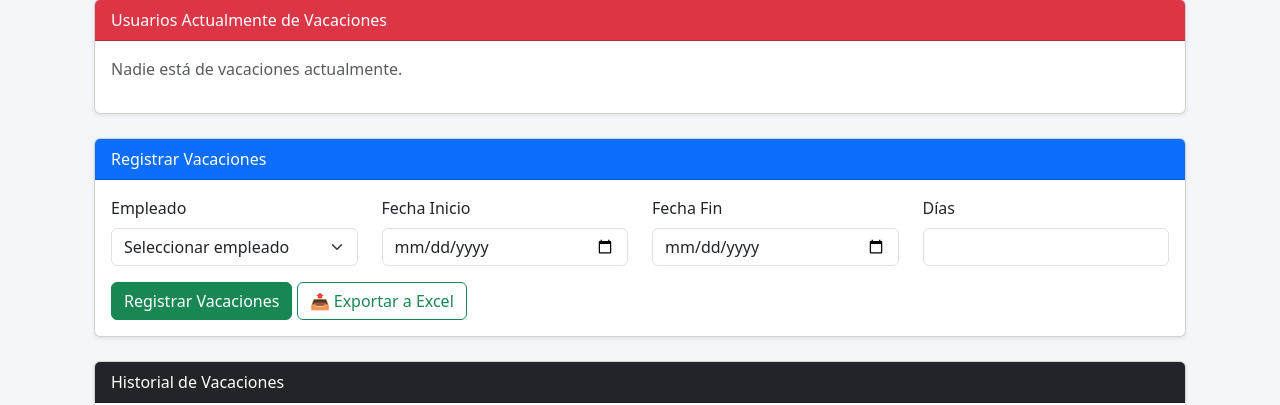
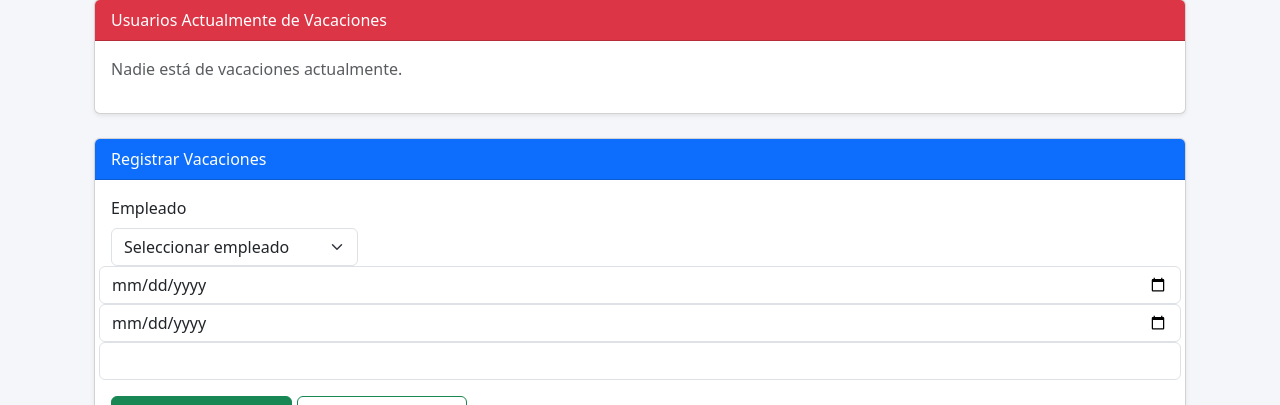
Before and after one commit to Corose/dashboard, a Flask app: page /vacaciones in a window 1280 px wide. Shown: the part 270-675 px from the top of the page. Run offline with Flask 3, Linux system fonts and the light colour scheme; a user stored in the database is signed in; data that the repository does not hold is empty.

Commit message:
fix tablav3

```diff
--- a/templates/vacaciones.html
+++ b/templates/vacaciones.html
@@ -66,22 +66,13 @@
                     </div>
 
                     <!-- Fecha inicio -->
-                    <div class="col-md-3">
-                        <label class="form-label">Fecha Inicio</label>
-                        <input type="date" name="fecha_inicio" class="form-control" required>
-                    </div>
+                    <input type="date" name="fecha_inicio" id="fecha_inicio" class="form-control" required>
 
                     <!-- Fecha fin -->
-                    <div class="col-md-3">
-                        <label class="form-label">Fecha Fin</label>
-                        <input type="date" name="fecha_fin" class="form-control" required>
-                    </div>
+                    <input type="date" name="fecha_fin" id="fecha_fin" class="form-control" required>
 
-                    <!-- Días -->
-                    <div class="col-md-3">
-                        <label class="form-label">Días</label>
-                        <input type="number" name="dias" class="form-control" required>
-                    </div>
+                <!-- Días -->
+                    <input type="number" name="dias" id="dias" class="form-control" required readonly>
 
                 </div>
 
@@ -188,4 +179,32 @@ function eliminarVacacion(id) {
 }
 </script>
 
+
+
+<script>
+function calcularDias() {
+    const inicio = document.getElementById("fecha_inicio").value;
+    const fin = document.getElementById("fecha_fin").value;
+
+    if (!inicio || !fin) return;
+
+    const fechaInicio = new Date(inicio);
+    const fechaFin = new Date(fin);
+
+    if (fechaFin < fechaInicio) {
+        alert("La fecha fin no puede ser menor que la fecha inicio");
+        document.getElementById("fecha_fin").value = "";
+        document.getElementById("dias").value = "";
+        return;
+    }
+
+    const diferencia = fechaFin - fechaInicio;
+    const dias = (diferencia / (1000 * 60 * 60 * 24)) + 1;
+
+    document.getElementById("dias").value = dias;
+}
+
+document.getElementById("fecha_inicio").addEventListener("change", calcularDias);
+document.getElementById("fecha_fin").addEventListener("change", calcularDias);
+</script>
 {% endblock %}
```
